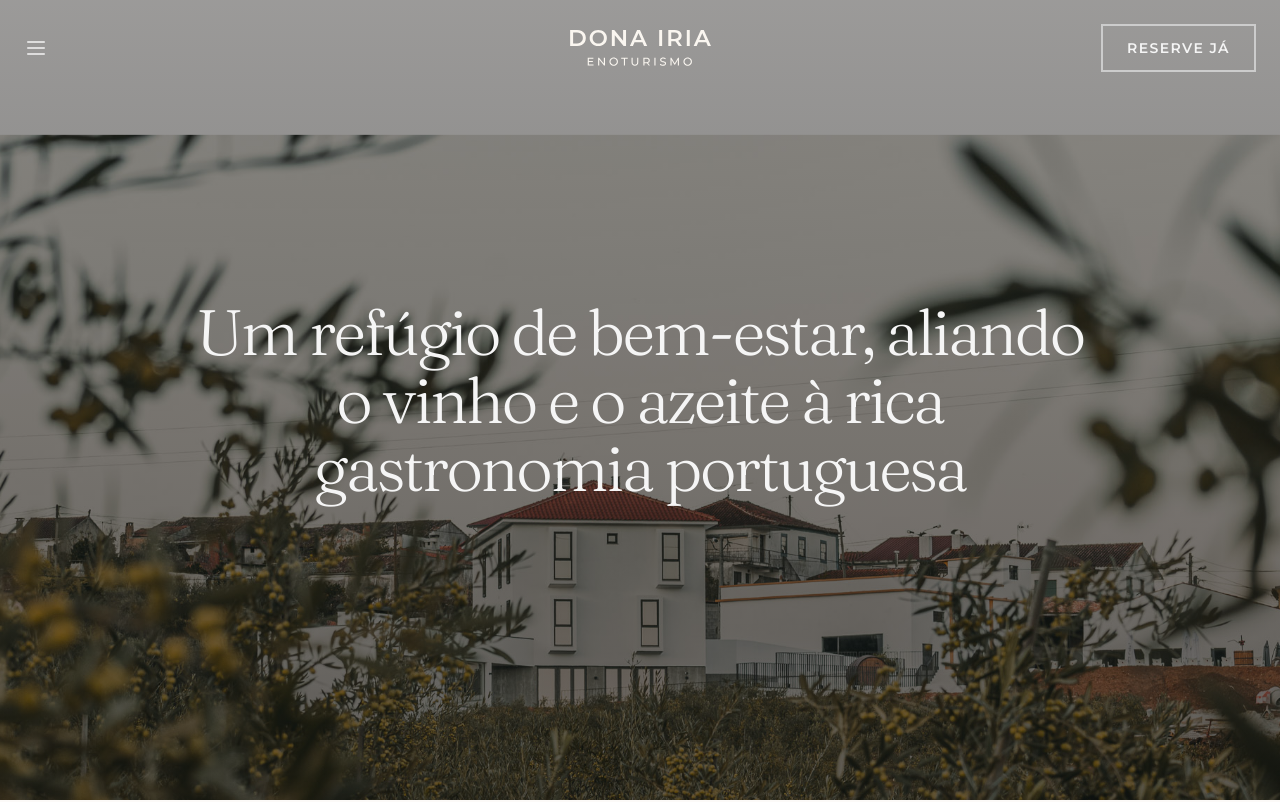
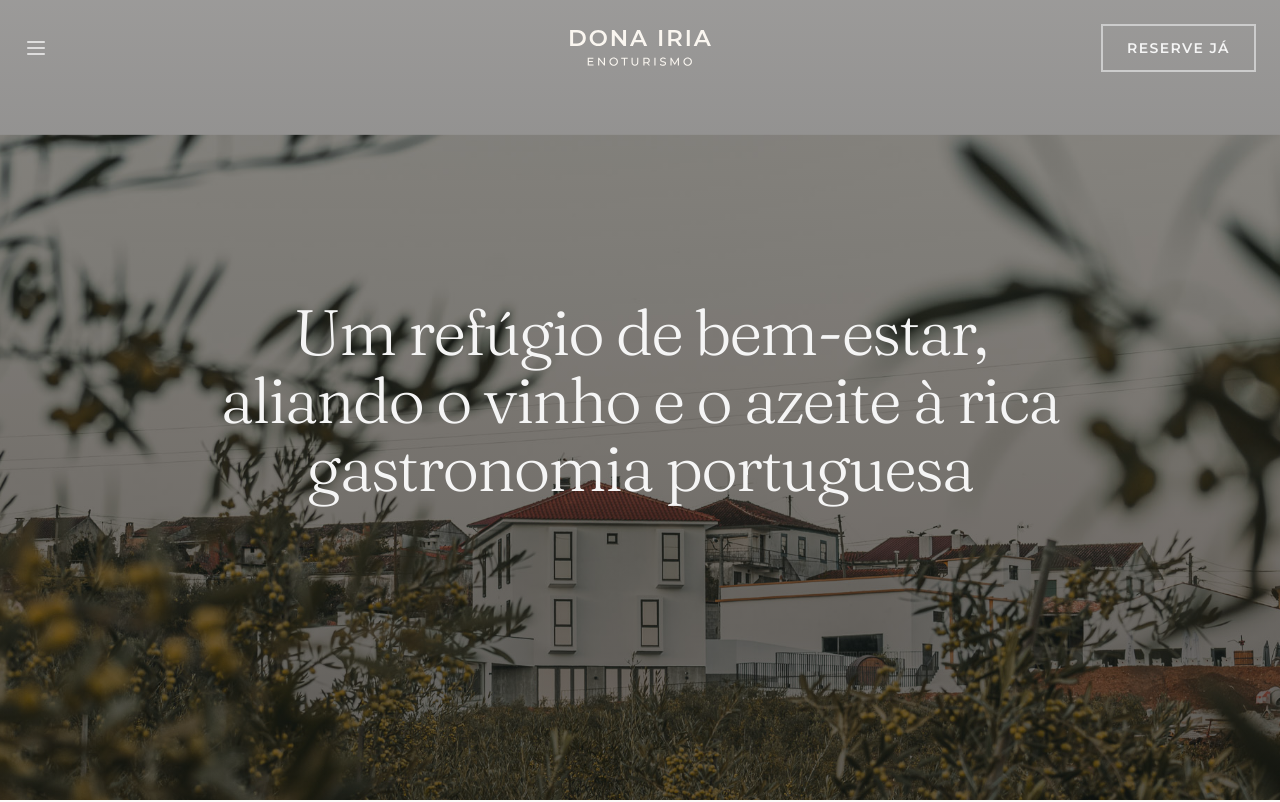
Before and after one commit to quintadonairia/quintadonairia, a Next.js app: page / in a window 1280 px wide. Shown: the top 802 px of the page. Built offline with nearby package versions, Linux system fonts and the light colour scheme.

Commit message:
♻️ Update letter-spacing values for optimal styling

```diff
--- a/styles/globals.css
+++ b/styles/globals.css
@@ -70,11 +70,11 @@
   --text-title-large--line-height: 32px;
   --text-display-small: 32px;
   --text-display-small--line-height: 40px;
-  --text-display-small--letter-spacing: -0.02em;
+  --text-display-small--letter-spacing: -0.03em;
   --text-display-medium: 48px;
   --text-display-medium--line-height: 52px;
   --text-display-medium--letter-spacing: -0.03em;
   --text-display-large: 64px;
   --text-display-large--line-height: 68px;
-  --text-display-large--letter-spacing: -0.04em;
+  --text-display-large--letter-spacing: -0.03em;
 }
```
